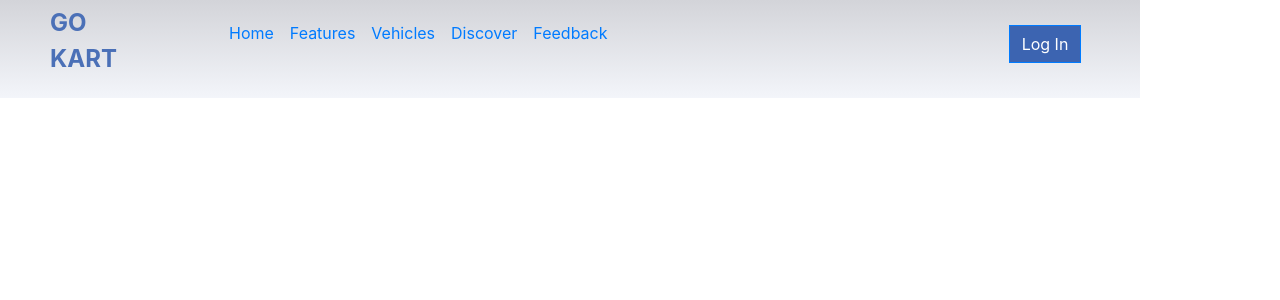
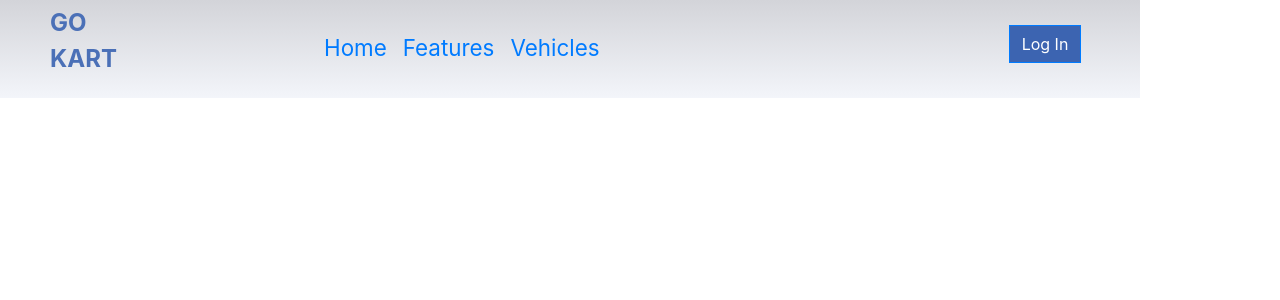
Before and after one commit to Bogdan00766/Car-Rental-Yii-framework-web-app, a PHP site: page / in a window 1280 px wide. Shown: the top 300 px of the page. Run offline with PHP 8.4, Linux system fonts and the light colour scheme; some libraries are stand-ins or nearby versions.

Commit message:
Changed navbar style

```diff
--- a/Stage2/css/style.css
+++ b/Stage2/css/style.css
@@ -6,7 +6,7 @@
     margin-right: 0;
 }
 
-.gokart{
+.gokart-col{
     color: rgb(75,112,183);
     font-weight: bolder;
     font-size: x-large;
@@ -22,3 +22,8 @@
     border-radius: 0;
     background-color: rgb(60,100,177);
 }
+
+.navbar-col{
+    padding-top: 10px;
+    font-size: 1.4rem;
+}
--- a/Stage2/index.php
+++ b/Stage2/index.php
@@ -9,33 +9,20 @@
 <body>
     <div class="container header">
         <div class="row">
-            <div class="col-md-2 gokart">
-                <p>GO<br>
-                   KART</p>
+            <div class="col-md-3 gokart-col">
+                <p>GO<br>KART</p>
 
             </div>
 
-            <div class="col-md-8">
+            <div class="col-md-7 navbar-col">
 
-                <nav class="navbar navbar-expand-lg">
-                    <div class="collapse navbar-collapse" id="navbarNav">
-                        <ul class="navbar-nav navbar-back">
-                            <li class="nav-item active">
-                                <a class="nav-link" href="#">Home <span class="sr-only">(current)</span></a>
-                            </li>
-                            <li class="nav-item">
-                                <a class="nav-link" href="#">Features</a>
-                            </li>
-                            <li class="nav-item">
-                                <a class="nav-link" href="#">Vehicles</a>
-                            </li>
-                            <li class="nav-item">
-                                <a class="nav-link" href="#">Discover</a>
-                            </li>
-                            <li class="nav-item">
-                                <a class="nav-link" href="#">Feedback</a>
-                            </li>
-                        </ul>
+                <nav class="navbar navbar-expand-lg navbar-css">
+                    <div class="collapse navbar-collapse" id="navbarNavAltMarkup">
+                        <div class="navbar-nav">
+                            <a class="nav-link" href="#">Home</a>
+                            <a class="nav-link" href="#">Features</a>
+                            <a class="nav-link" href="#">Vehicles</a>
+                        </div>
                     </div>
                 </nav>
             </div>
```
